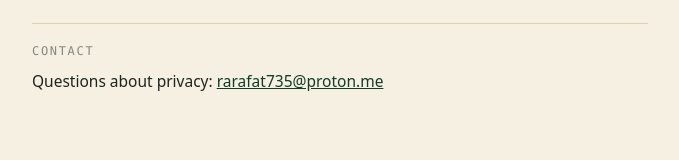
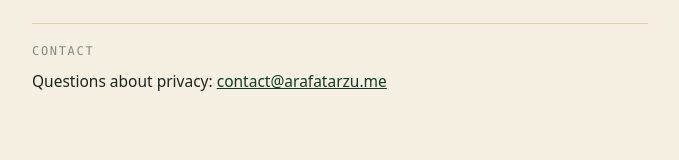
Before and after one commit to lulitaxu/oshudh, a Next.js app in the folder app/: page /privacy in a window 1280 px wide. Shown: the part 1141-1301 px from the top of the page, without its empty margins (300-979 px from the left). Built offline with nearby package versions, Linux system fonts and the light colour scheme.

Commit message:
Contact email -> contact@arafatarzu.me

```diff
--- a/app/app/privacy/page.js
+++ b/app/app/privacy/page.js
@@ -67,7 +67,7 @@ export default function Privacy() {
         <h2>Contact</h2>
         <p>
           Questions about privacy:{" "}
-          <a href="mailto:rarafat735@proton.me">rarafat735@proton.me</a>
+          <a href="mailto:contact@arafatarzu.me">contact@arafatarzu.me</a>
         </p>
       </article>
 
--- a/app/app/terms/page.js
+++ b/app/app/terms/page.js
@@ -69,7 +69,7 @@ export default function Terms() {
         <h2>Contact</h2>
         <p>
           Questions about these terms:{" "}
-          <a href="mailto:rarafat735@proton.me">rarafat735@proton.me</a>
+          <a href="mailto:contact@arafatarzu.me">contact@arafatarzu.me</a>
         </p>
       </article>
 
```
